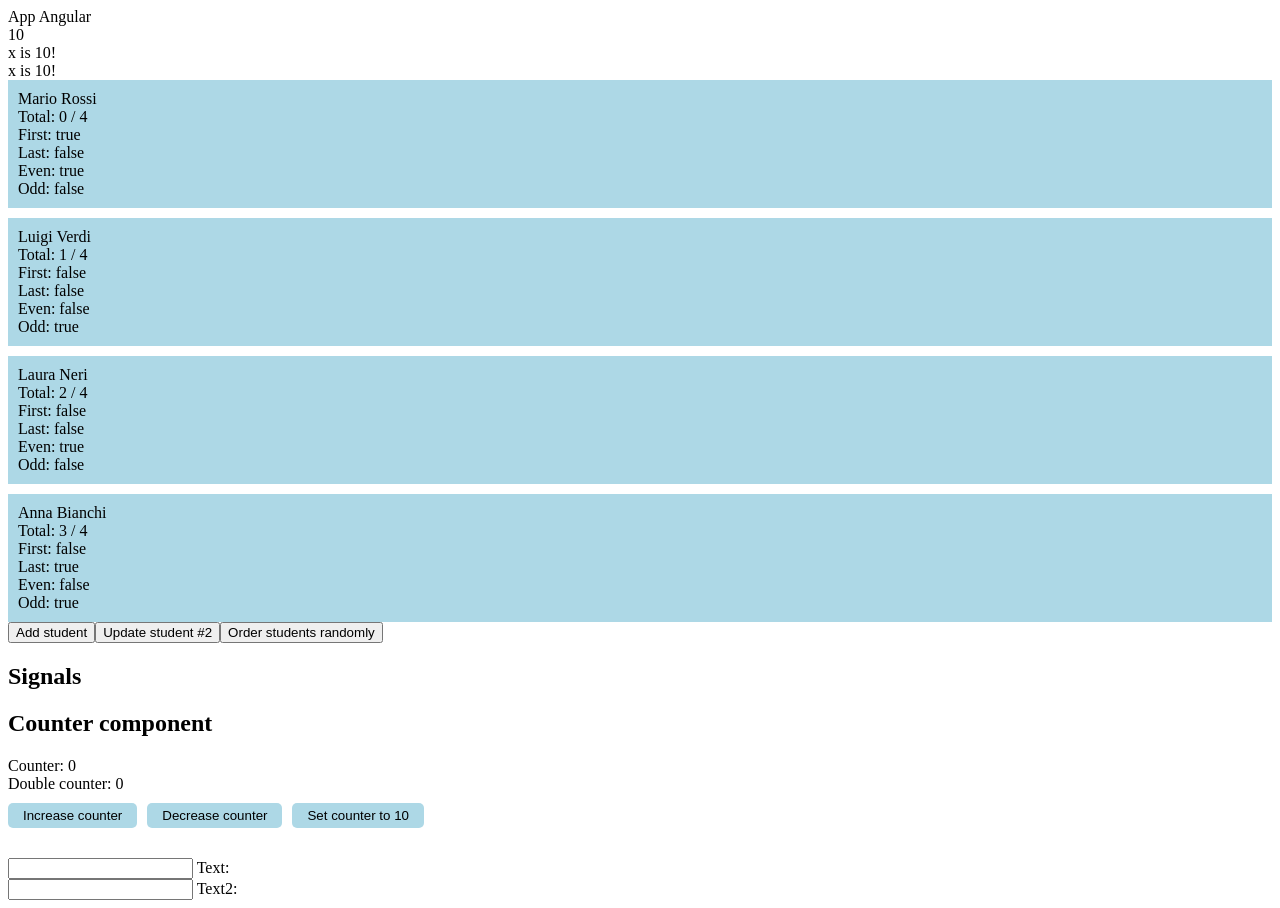
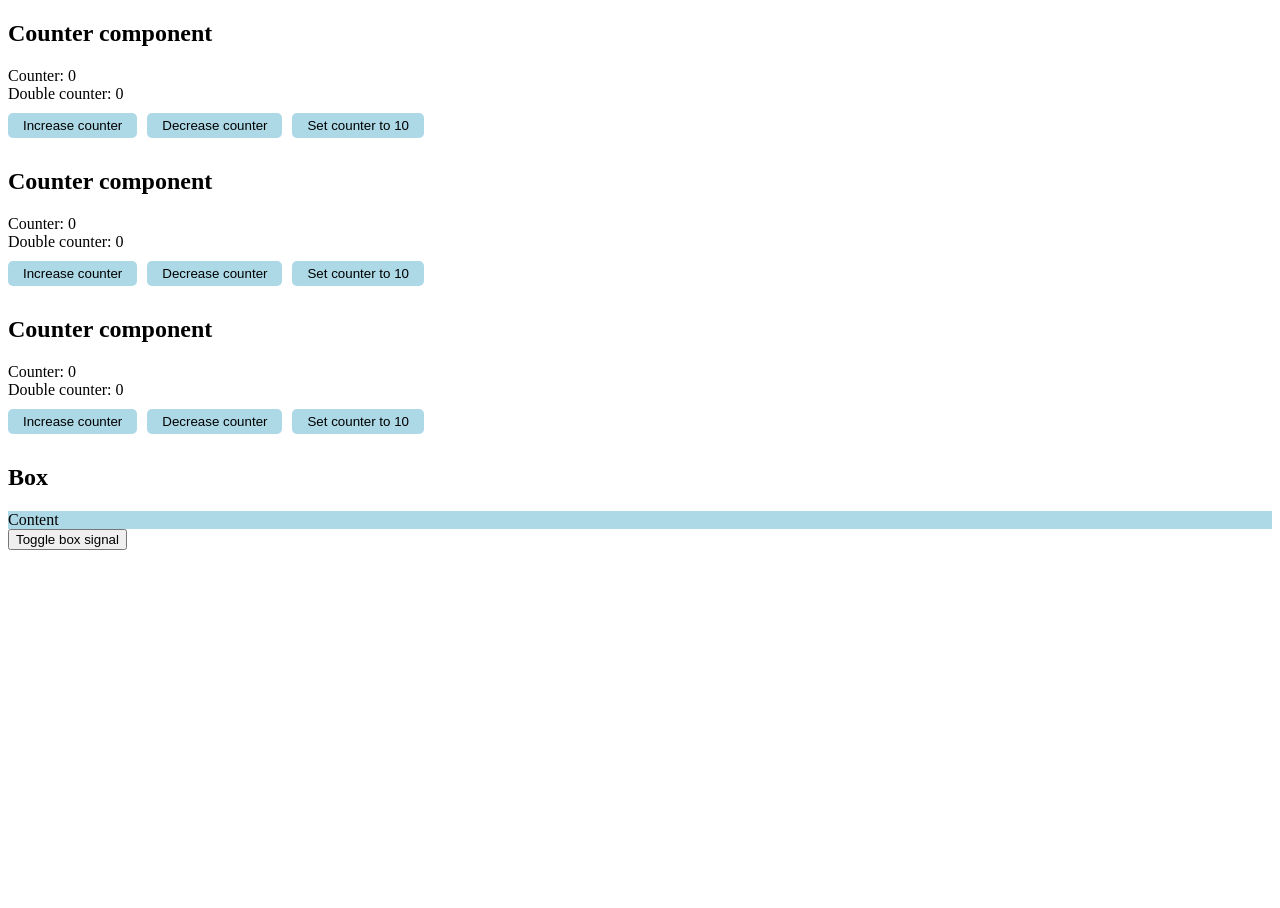
Before and after one commit to AleLoiac/angular-course, an Angular app: page / in a window 1280 px wide. After the commit the page ends 800 px from the top, so only its background shows below. Built offline with nearby package versions, Linux system fonts and the light colour scheme.

Commit message:
Toggle CSS classes with signals

```diff
--- a/src/app/app.ts
+++ b/src/app/app.ts
@@ -1,11 +1,12 @@
 import { Component, computed, signal } from '@angular/core';
 import { FormsModule } from '@angular/forms';
 import { Counter } from './counter/counter';
+import { Box } from './box/box';
 
 @Component({
   selector: 'app-root',
-  imports: [FormsModule, Counter],
-  templateUrl: './app.html',
+  imports: [FormsModule, Counter, Box],
+  templateUrl: './app2.html',
   styleUrl: './app.css',
 })
 export class App {
--- /dev/null
+++ b/src/app/app2.html
@@ -0,0 +1,10 @@
+<section>
+  <counter />
+  <counter />
+  <counter />
+</section>
+
+<section>
+  <h2>Box</h2>
+  <box />
+</section>
--- /dev/null
+++ b/src/app/box/box.html
@@ -0,0 +1,2 @@
+<div [class.box]="isBox()">Content</div>
+<button (click)="toggleBoxSignal()">Toggle box signal</button>
--- /dev/null
+++ b/src/app/box/box.ts
@@ -0,0 +1,19 @@
+import { Component, signal } from '@angular/core';
+
+@Component({
+  selector: 'box',
+  imports: [],
+  templateUrl: './box.html',
+  styles: `
+  .box {
+    background-color: lightblue;
+  }
+  `,
+})
+export class Box {
+  isBox = signal(true);
+
+  toggleBoxSignal() {
+    this.isBox.update((v) => !v);
+  }
+}
```
Also changed, not shown: src/app/box/box.css (added), 1 other file (tests, documents, lock files or other folders).
